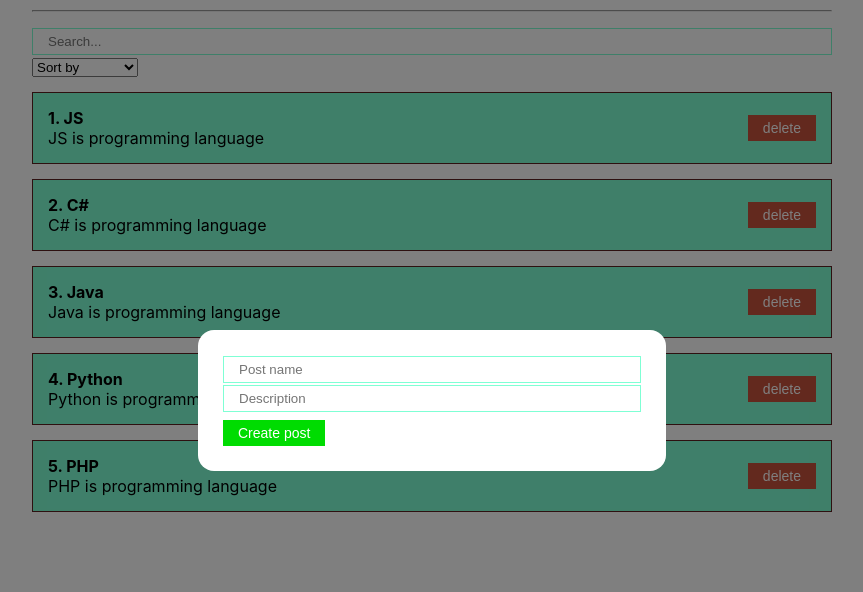
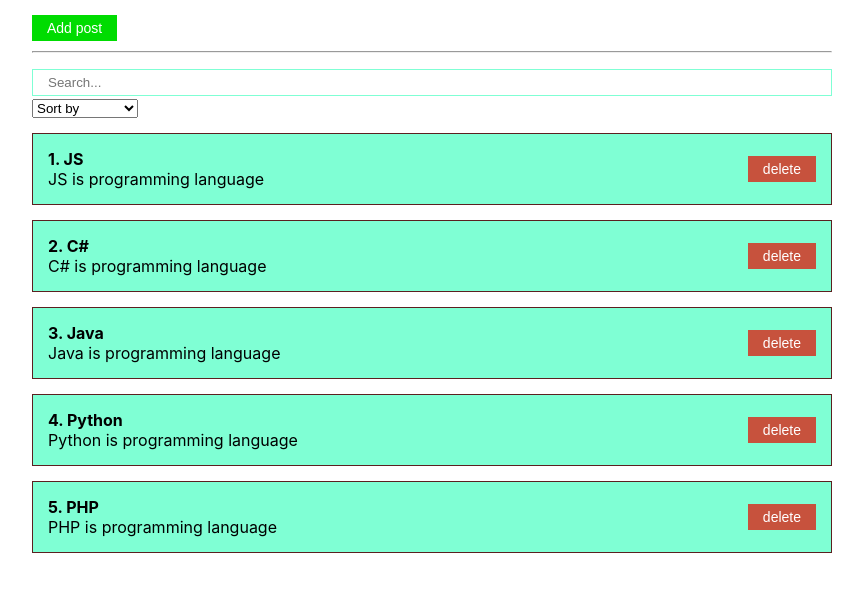
Before and after one commit to vik-tsyplakov/ReactJS_course, a React (Create React App) app in the folder course/: page / in a window 1280 px wide. Shown: the top 592 px of the page, without its empty margins (208-1071 px from the left). Built offline with nearby package versions, Linux system fonts and the light colour scheme.

Commit message:
added-logic-to-addPost-button

```diff
--- a/course/src/App.js
+++ b/course/src/App.js
@@ -3,6 +3,7 @@ import Counter from "./components/Counter";
 import PostFilter from "./components/PostFilter";
 import PostForm from "./components/PostForm";
 import PostsList from "./components/PostsList";
+import MyButton from "./components/UI/button/MyButton";
 import MyModal from "./components/UI/MyModal/MyModal";
 import "./styles/App.css";
 
@@ -15,6 +16,7 @@ function App() {
     { id: 5, title: "PHP", description: "PHP is programming language" },
   ]);
   const [filter, setFilter] = useState({ sort: "", query: "" });
+  const [modal, setModal] = useState(false);
 
   const sortedPosts = useMemo(() => {
     if (filter.sort) {
@@ -35,6 +37,7 @@ function App() {
 
   const createPost = (newPost) => {
     setPosts([...posts, newPost]);
+    setModal(false);
   };
 
   const removePost = (post) => {
@@ -43,10 +46,15 @@ function App() {
 
   return (
     <div className="App">
-      <MyModal>
+      <MyButton
+        style={{ backgroundColor: "#00DC01", marginTop: "15px" }}
+        onClick={() => setModal(true)}
+      >
+        Add post
+      </MyButton>
+      <MyModal visible={modal} setVisible={setModal}>
         <PostForm create={createPost} />
       </MyModal>
-
       <hr style={{ marginTop: "10px", marginBottom: "15px" }} />
       <PostFilter filter={filter} setFilter={setFilter} />
       <PostsList remove={removePost} posts={sortedAndSearchedPosts} />
--- a/course/src/components/UI/MyModal/MyModal.jsx
+++ b/course/src/components/UI/MyModal/MyModal.jsx
@@ -1,9 +1,14 @@
 import React from "react";
 import cl from "./MyModal.module.css";
 
-export default function MyModal({ children }) {
+export default function MyModal({ children, visible, setVisible }) {
+  const rootClasses = [cl.myModal];
+  if (visible) {
+    rootClasses.push(cl.active);
+  }
+
   return (
-    <div className={[cl.myModal, cl.active].join(" ")}>
+    <div className={rootClasses.join(" ")}>
       <div className={cl.myModalContent}>{children}</div>
     </div>
   );
```
